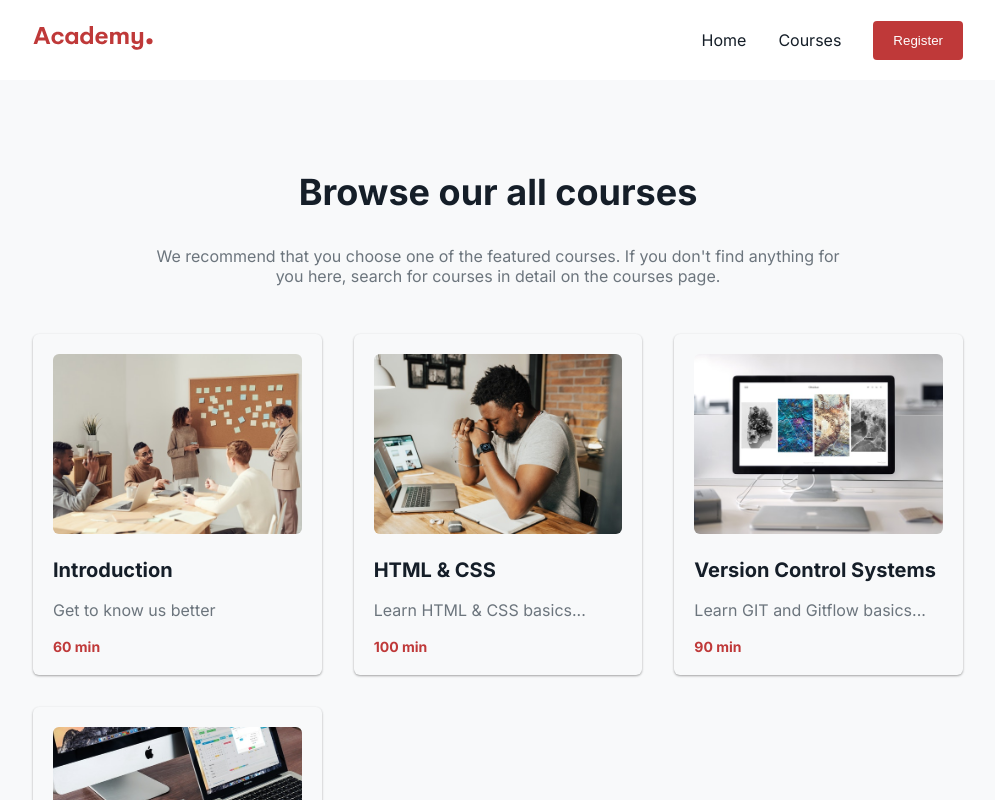
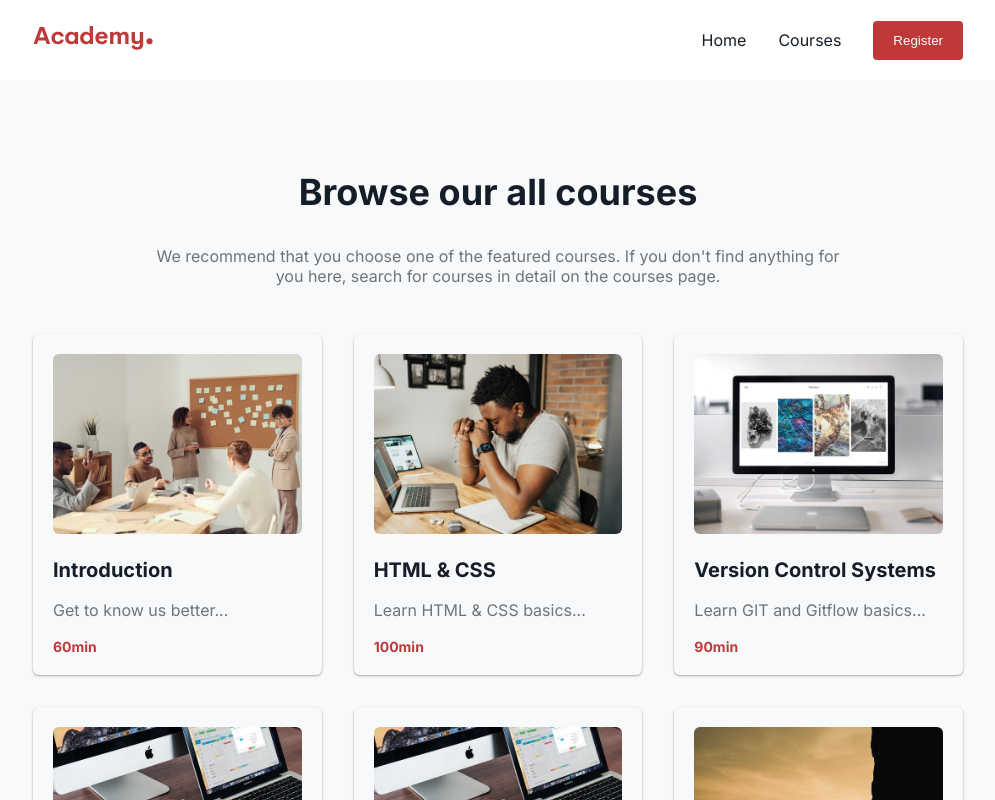
Before and after one commit to Fr1k1/Speck-academy-task, a React (Vite) app: page /courses in a window 1280 px wide. Shown: the top 800 px of the page, without its empty margins (142-1137 px from the left). Built offline with nearby package versions, Linux system fonts and the light colour scheme.

Commit message:
Fixed linking part from handson...active links todo

```diff
--- a/src/App.jsx
+++ b/src/App.jsx
@@ -36,7 +36,7 @@ function App() {
 
         </Route>
 
-        <Route path={"/course/:id"} element={<Course_page/>} />
+        <Route path={"/courses/:id"} element={<Course_page/>} />
 
       </Routes>
     </>
--- a/src/Components/Courses/Courses.jsx
+++ b/src/Components/Courses/Courses.jsx
@@ -1,4 +1,4 @@
-import { courses } from "../../data";
+import coursesMock from "../../utils/mock/courses.js";
 import Course from "../Course/Course.jsx";
 import "../Course/Course.scss";
 
@@ -9,9 +9,9 @@ const Courses = () => {
         <>
 
 
-            {courses.map((section, i) => (
+            {coursesMock.map((section, i) => (
 
-                <Course imgSrc={section.imgSrc} key={i} imgAlt={section.imgAlt} title={section.title} subtitle={section.subtitle}
+                <Course imgSrc={section.imgSrc} id={i + 1} key={i} imgAlt={section.imgAlt} title={section.title} subtitle={section.subtitle}
                     time={section.time}
                 >
 
--- a/src/Pages/Course_page/Course_page.jsx
+++ b/src/Pages/Course_page/Course_page.jsx
@@ -20,12 +20,14 @@ const Course_page = () => {
 
             setCourses(coursesMock);
 
+            //console.log(coursesMock); znaci tu postoje
+
         }, 1000);
     }, []);
 
     useEffect(() => {
 
-        courses && setCourse(courses.filter((course) => course.id === parseInt(id)));
+        courses && setCourse(courses.find((course) => course.id === parseInt(id)));
 
     }, [courses, id]) //osluskujem svaku promjenu na courses state varijabli
 
--- a/src/data.js
+++ /dev/null
@@ -1,54 +0,0 @@
-import Image1 from "./assets/images/lecture-1.jpg";
-import Image2 from "./assets/images/lecture-2.jpg";
-import Image3 from "./assets/images/lecture-3.jpg";
-
-import Image4 from "./assets/images/lecture-5.jpg";
-
-
-export const courses = [
-
-    {
-
-        imgSrc: Image1,     //nejdu zagrade jer bi to inace znacilo objekt
-        imgAlt: "Introduction",
-        title: "Introduction",
-        subtitle: "Get to know us better",
-        time: "60 min",
-
-    },
-
-    {
-
-        imgSrc: Image2,
-        imgAlt: "HTML & CSS",
-        title: "HTML & CSS",
-        subtitle: "Learn HTML & CSS basics...",
-        time: "100 min",
-
-
-
-    },
-
-    {
-
-        imgSrc: Image3,
-        imgAlt: "Version Control Systems",
-        title: "Version Control Systems",
-        subtitle: "Learn GIT and Gitflow basics...",
-        time: "90 min",
-
-    },
-
-
-    {
-
-        imgSrc: Image4,
-        imgAlt: "Advanced CSS",
-        title: "Advanced CSS",
-        subtitle: "BEM methodology, grid, flex...",
-        time: "120 min",
-
-    },
-
-
-]
```
